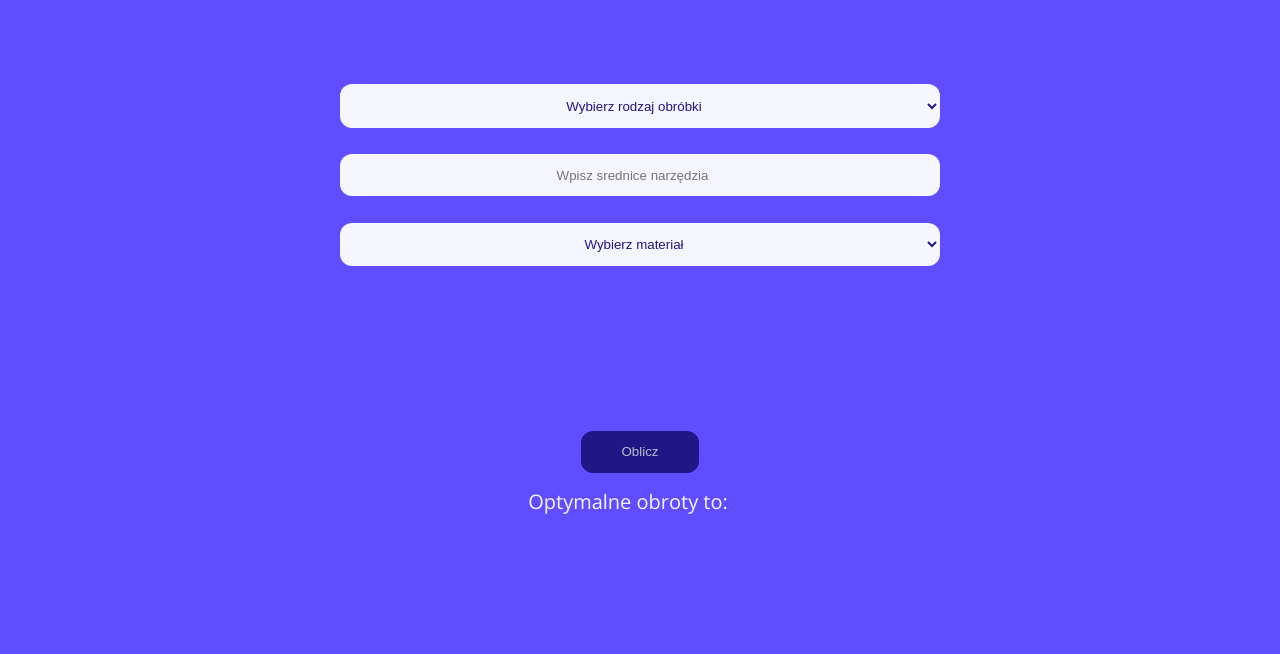
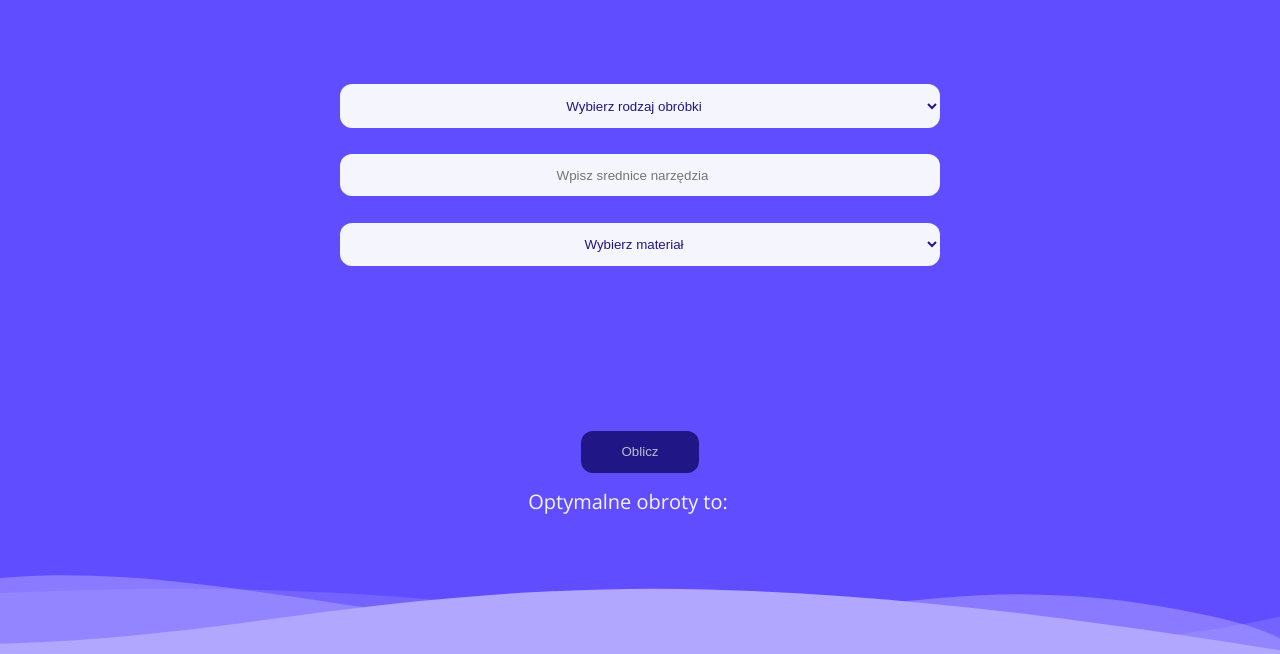
Before and after one commit to stonka123/App-cnc, a plain HTML site: page index.html in a window 1280 px wide. Shown: the part 146-800 px from the top of the page. Drawn offline with nearby package versions, Linux system fonts and the light colour scheme.

Commit message:
finish app

```diff
--- a/index.html
+++ b/index.html
@@ -16,11 +16,19 @@
 
 <body data-mode="light">
     <div class="wrapper">
+        <div class="custom-shape-divider-bottom-1644693188">
+            <svg data-name="Layer 1" xmlns="http://www.w3.org/2000/svg" viewBox="0 0 1200 120" preserveAspectRatio="none">
+                <path d="M0,0V46.29c47.79,22.2,103.59,32.17,158,28,70.36-5.37,136.33-33.31,206.8-37.5C438.64,32.43,512.34,53.67,583,72.05c69.27,18,138.3,24.88,209.4,13.08,36.15-6,69.85-17.84,104.45-29.34C989.49,25,1113-14.29,1200,52.47V0Z" opacity=".25" class="shape-fill"></path>
+                <path d="M0,0V15.81C13,36.92,27.64,56.86,47.69,72.05,99.41,111.27,165,111,224.58,91.58c31.15-10.15,60.09-26.07,89.67-39.8,40.92-19,84.73-46,130.83-49.67,36.26-2.85,70.9,9.42,98.6,31.56,31.77,25.39,62.32,62,103.63,73,40.44,10.79,81.35-6.69,119.13-24.28s75.16-39,116.92-43.05c59.73-5.85,113.28,22.88,168.9,38.84,30.2,8.66,59,6.17,87.09-7.5,22.43-10.89,48-26.93,60.65-49.24V0Z" opacity=".5" class="shape-fill"></path>
+                <path d="M0,0V5.63C149.93,59,314.09,71.32,475.83,42.57c43-7.64,84.23-20.12,127.61-26.46,59-8.63,112.48,12.24,165.56,35.4C827.93,77.22,886,95.24,951.2,90c86.53-7,172.46-45.71,248.8-84.81V0Z" class="shape-fill"></path>
+            </svg>
+        </div>
         <div class="question-mark"><i class="far fa-question-circle"></i></div>
         <div class="darkmode-icons darkmode-icon">
             <i class="fas fa-moon dark-icon darkmode-icon"></i>
             <i class="fas fa-sun bright-icon darkmode-icon"></i>
         </div>
+
         <header class="header">
             <div class="popup">
                 <p class="popup-text">
@@ -56,6 +64,7 @@
             </p>
         </div>
 
+
     </div>
     <script src="js/main.js"></script>
 </body>
--- a/sass/main.scss
+++ b/sass/main.scss
@@ -54,7 +54,37 @@ body {
 	width: 100vw;
 	height: 100vh;
 }
+.custom-shape-divider-bottom-1644693188 {
+    position: absolute;
+    bottom: 0;
+    left: 0;
+    width: 100%;
+    overflow: hidden;
+    line-height: 0;
+    transform: rotate(180deg);
+}
 
+.custom-shape-divider-bottom-1644693188 svg {
+    position: relative;
+    display: block;
+    width: calc(216% + 1.3px);
+    height: 86px;
+    transform: rotateY(180deg);
+}
+
+.custom-shape-divider-bottom-1644693188 .shape-fill {
+    fill: #B1A7FF;
+}
+.wrapper {
+	position: relative;
+	display: flex;
+	flex-direction: column;
+	align-items: center;
+	justify-content: space-around;
+	background-color: var(--bgc-color);
+	width: 100vw;
+	height: 100vh;
+}
 h1 {
 	text-align: center;
 	text-transform: uppercase;
@@ -141,6 +171,7 @@ header p {
 	height: 10vh;
 	width: 60vw;
 	max-width: 600px;
+	z-index: 4;
 }
 
 .diameter,
@@ -182,6 +213,7 @@ header p {
 	justify-content: center;
 	width: 100vw;
 	height: 33vh;
+	z-index: 4;
 }
 
 .error-info {
```
Also changed, not shown: css/main.css, 1 other file.
